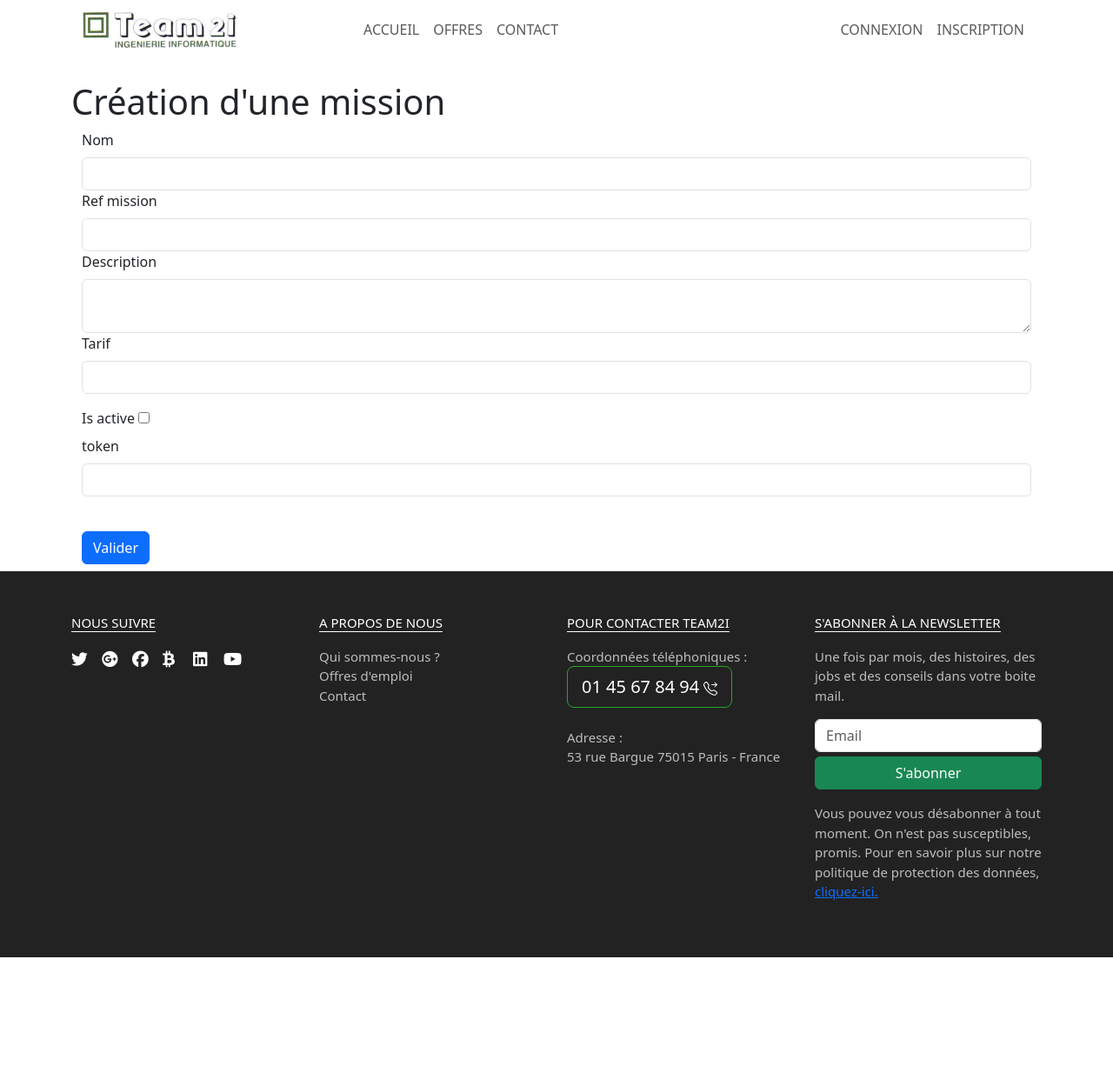
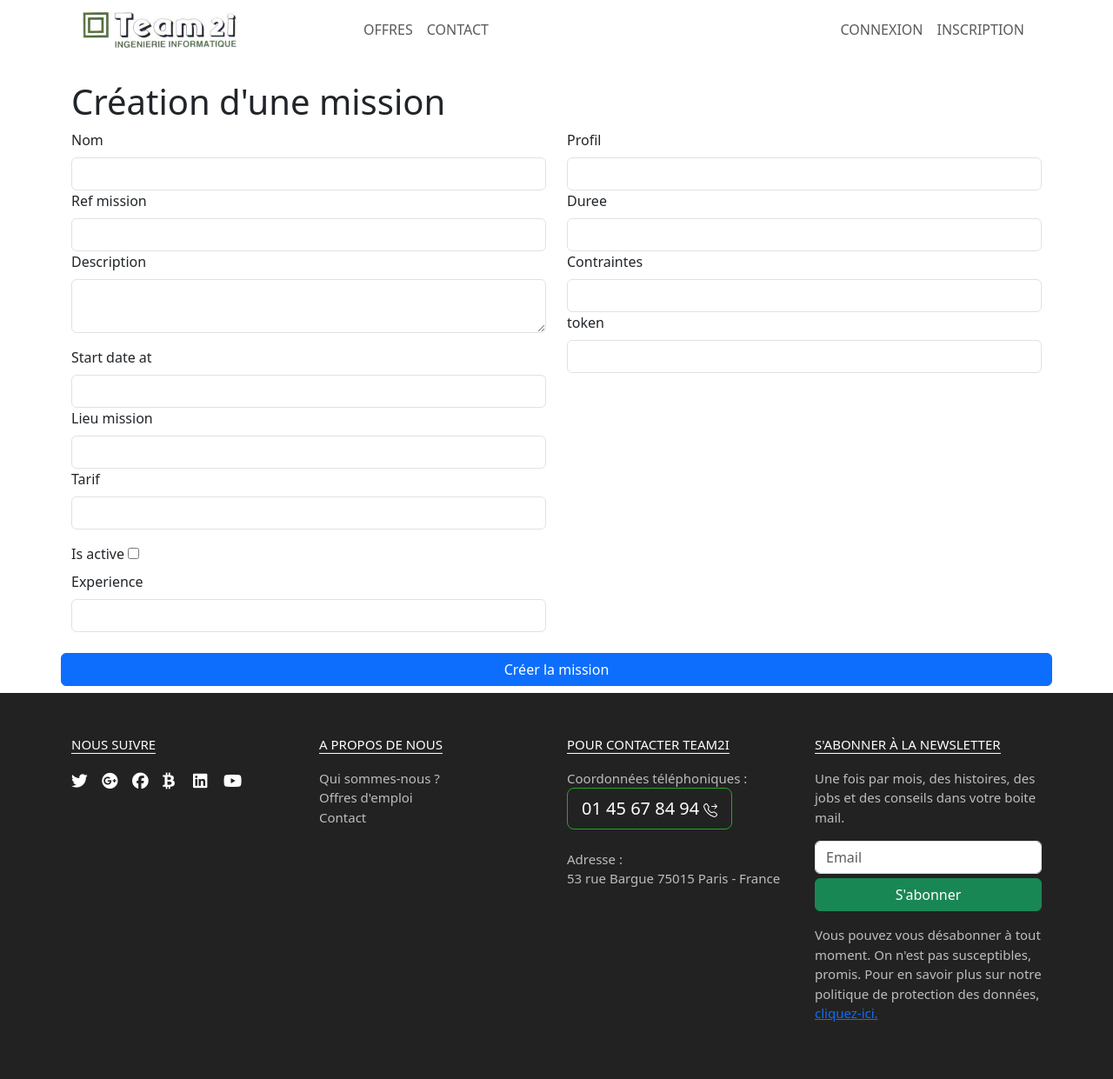
Before and after one commit to bblancho/teamtest, a Symfony app: template templates/pages/missions/new.html.twig in a window 1280 px wide. Shown: the whole page at 87% size. Before the commit the page ends 1101 px from the top, so only its background shows below. Run offline with Twig, Linux system fonts and the light colour scheme; the template is opened without the code that fills it, so the values that code supplies are empty; form fields are guessed from the names that the template uses; some libraries are stand-ins or nearby versions.

Commit message:
mise en place des offres

```diff
--- a/src/Controller/SocieteController.php
+++ b/src/Controller/SocieteController.php
@@ -53,7 +53,7 @@ class SocieteController extends AbstractController
             $user = $form->getData();
             $manager->flush();
 
-            dd($cheminFichier) ;
+            //dd($cheminFichier) ;
 
             // /** @var UploadFile $file */
             // $file = $form->get('imageFile')->getData() ;
@@ -63,7 +63,7 @@ class SocieteController extends AbstractController
                 'Les informations de votre compte ont bien été modifiées.'
             );
 
-            dd($user) ;
+            //dd($user) ;
 
             return $this->redirectToRoute('offres.mes_offres', ['id' => $user->getId()]);
         }
--- a/src/Form/RegistrationClientFormType.php
+++ b/src/Form/RegistrationClientFormType.php
@@ -128,6 +128,9 @@ class RegistrationClientFormType extends AbstractType
                 'label' => 'Numéro de SIREN',
                 'label_attr' => [
                     'class' => 'form-label  mt-4'
+                ],
+                'constraints' => [
+                    new Assert\Length(9)
                 ]
             ])
             ->add('password', RepeatedType::class, [
--- a/src/Form/RegistrationSocieteFormType.php
+++ b/src/Form/RegistrationSocieteFormType.php
@@ -196,6 +196,9 @@ class RegistrationSocieteFormType extends AbstractType
                 'label_attr' => [
                     'class' => 'form-label'
                 ],
+                'constraints' => [
+                    new Assert\Length(9)
+                ]
             ])
             ->add('password', RepeatedType::class, [
                 'type' => PasswordType::class,
--- a/src/Form/SocieteType.php
+++ b/src/Form/SocieteType.php
@@ -110,12 +110,6 @@ class SocieteType extends AbstractType
                 ],
                 'constraints' => [
                     new Assert\NotBlank(),
-                    new Assert\Length([
-                        'min' => 14,
-                        'max' => 14,
-                        'minMessage' => 'Le SIREN doit comporter {{ limit }} caractères au minimum.',
-                        'maxMessage' => 'Le SIREN doit comporter {{ limit }} caractères au maximum.',
-                    ]),
                 ]
             ])
             ->add('isNewsletter', CheckboxType::class, [
--- a/templates/pages/missions/new.html.twig
+++ b/templates/pages/missions/new.html.twig
@@ -12,8 +12,8 @@
 		</h1>
 
 		{{ form_start(form) }}
-			<div class="container mb-2">
-				<div class="row ">
+			<div class="row mb-2">
+				<div class="col-md-6">
 					<div class="form-group">
 						{{ form_label(form.nom) }}
 						{{ form_widget(form.nom) }}
@@ -35,6 +35,20 @@
 							{{ form_errors(form.description) }}
 						</div>
 					</div>
+					<div class="form-group mt-3">
+						{{ form_label(form.startDateAT) }}
+						{{ form_widget(form.startDateAT) }}
+						<div class="form-error">
+							{{ form_errors(form.startDateAT) }}
+						</div>
+					</div>
+					<div class="form-group">
+						{{ form_label(form.lieuMission) }}
+						{{ form_widget(form.lieuMission) }}
+						<div class="form-error">
+							{{ form_errors(form.lieuMission) }}
+						</div>
+					</div>
 					<div class="form-group">
 						{{ form_label(form.tarif) }}
 						{{ form_widget(form.tarif) }}
@@ -50,11 +64,44 @@
 						</div>
 					</div>
 					<div class="form-group">
+						{{ form_label(form.experience) }}
+						{{ form_widget(form.experience) }}
+						<div class="form-error">
+							{{ form_errors(form.experience) }}
+						</div>
+					</div>
+				</div>
+
+				<div class="col-md-6">
+					<div class="form-group">
+						{{ form_label(form.profil) }}
+						{{ form_widget(form.profil) }}
+						<div class="form-error">
+							{{ form_errors(form.profil) }}
+						</div>
+					</div>
+
+					<div class="form-group">
+						{{ form_label(form.duree) }}
+						{{ form_widget(form.duree) }}
+						<div class="form-error">
+							{{ form_errors(form.duree) }}
+						</div>
+					</div>
+					<div class="form-group">
+						{{ form_label(form.contraintes) }}
+						{{ form_widget(form.contraintes) }}
+						<div class="form-error">
+							{{ form_errors(form.contraintes) }}
+						</div>
+					</div>
+
+					<div class="form-group">
 						{{ form_row(form._token) }}
 					</div>
 				</div>
 
-				<button class="btn btn-primary mt-4" type="submit"> Valider </button>
+				<button class="btn btn-primary mt-4" type="submit">Créer la mission</button>
 			</div>
 		{{ form_end(form) }}
 
--- a/templates/partials/_header.html.twig
+++ b/templates/partials/_header.html.twig
@@ -13,17 +13,12 @@
 
 				<ul class="navbar-nav me-auto mb-2 mb-lg-0 ">
 					<li class="nav-item">
-						<a href="{{ path('app_index') }}" class="nav-link {{ app.current_route == 'app_index' ? 'active' : '' }}" >Accueil</a>
-					</li>
-
-					<li class="nav-item">
-						<a class="nav-link {{ app.current_route == 'app_inde' ? 'active' : '' }}" href="{{ path('app_index') }}">OFFRES
-						</a>
+						<a href="{{ path('app_index') }}" class="nav-link {{ app.current_route == 'app_index' ? 'active' : '' }}" >OFFRES</a>
 					</li>
 
 					{% if app.user %}
 						{% if app.user.typeUser == "societes"  %}
-							{#
+
 							<li class="nav-item">
 								<a class="nav-link {{ app.current_route == 'app_index' ? 'active' : '' }}" href="{{ path('offres.mes_offres') }}">Mes OFFRES
 								</a>
@@ -33,25 +28,17 @@
 								</a>
 							</li>
 
-								<li class="nav-item">
+							{# <li class="nav-item">
 								<a class="nav-link {{ app.current_route == 'admin' ? 'active' : '' }}" href="{{ path('offres.en_ligne') }}">OFFRES publiées
 								</a>
 							</li>
 							<li class="nav-item">
 								<a class="nav-link {{ app.current_route == 'admin' ? 'active' : '' }}" href="{{ path('offres.non_publiee') }}">OFFRES NON publiées
 								</a>
-								</li>
-							#}
+							</li>  #}
 
-							<li class="nav-item">
-								<a class="nav-link {{ app.current_route == 'app_index' ? 'active' : '' }}" href="{{ path('app_index') }}">Mes OFFRES
-								</a>
-							</li>
 
-							<li class="nav-item">
-								<a class="nav-link {{ app.current_route == 'app_index' ? 'active' : '' }}" href="{{ path('app_index') }}">Créer une offre
-								</a>
-							</li>
+
 
 							{# <li class="nav-item">
 								<a class="nav-link {{ app.current_route == 'admin' ? 'active' : '' }}" href="{{ path('app_index') }}">OFFRES publiées
```
Also changed, not shown: src/Form/ClientType.php (+1 -7 lines), src/Repository/OffresRepository.php (+54 -1 lines). Lines whose indentation alone changed are shown as unchanged.
